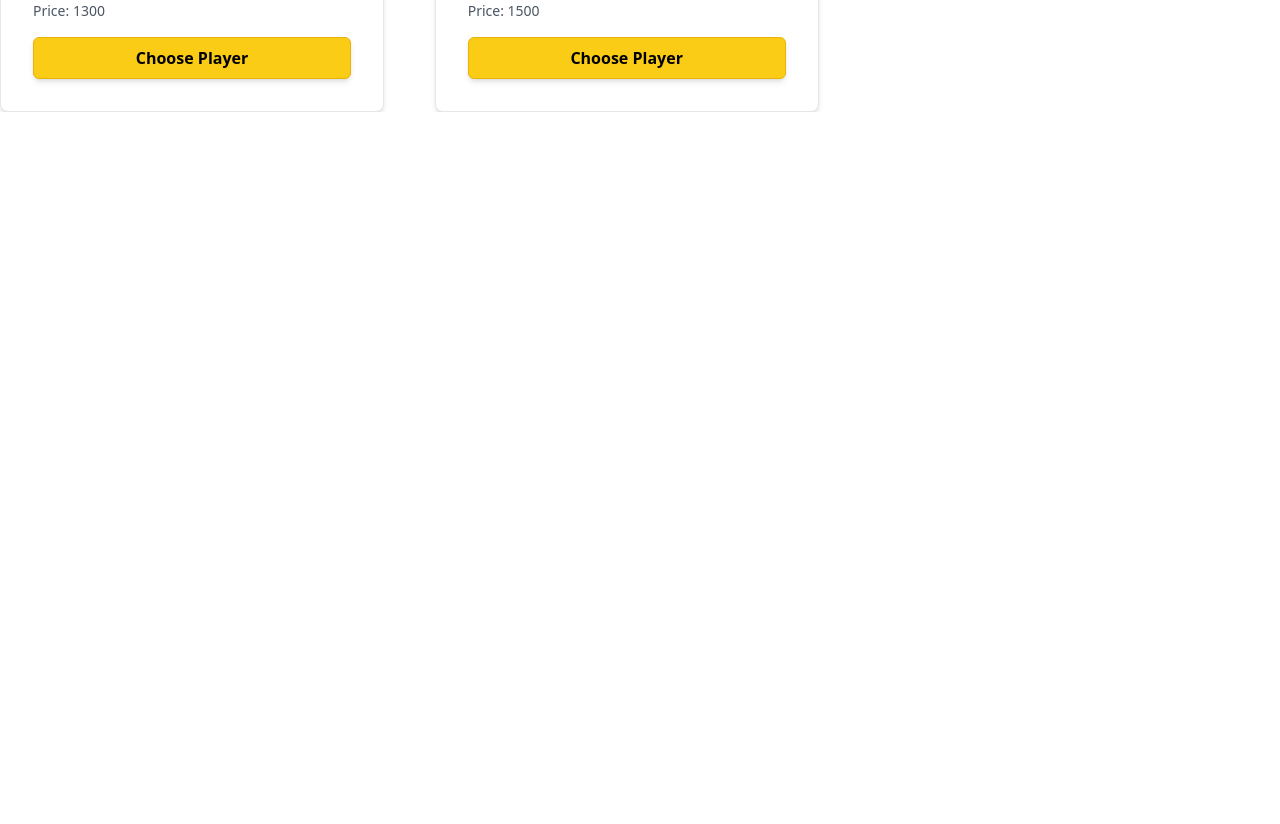
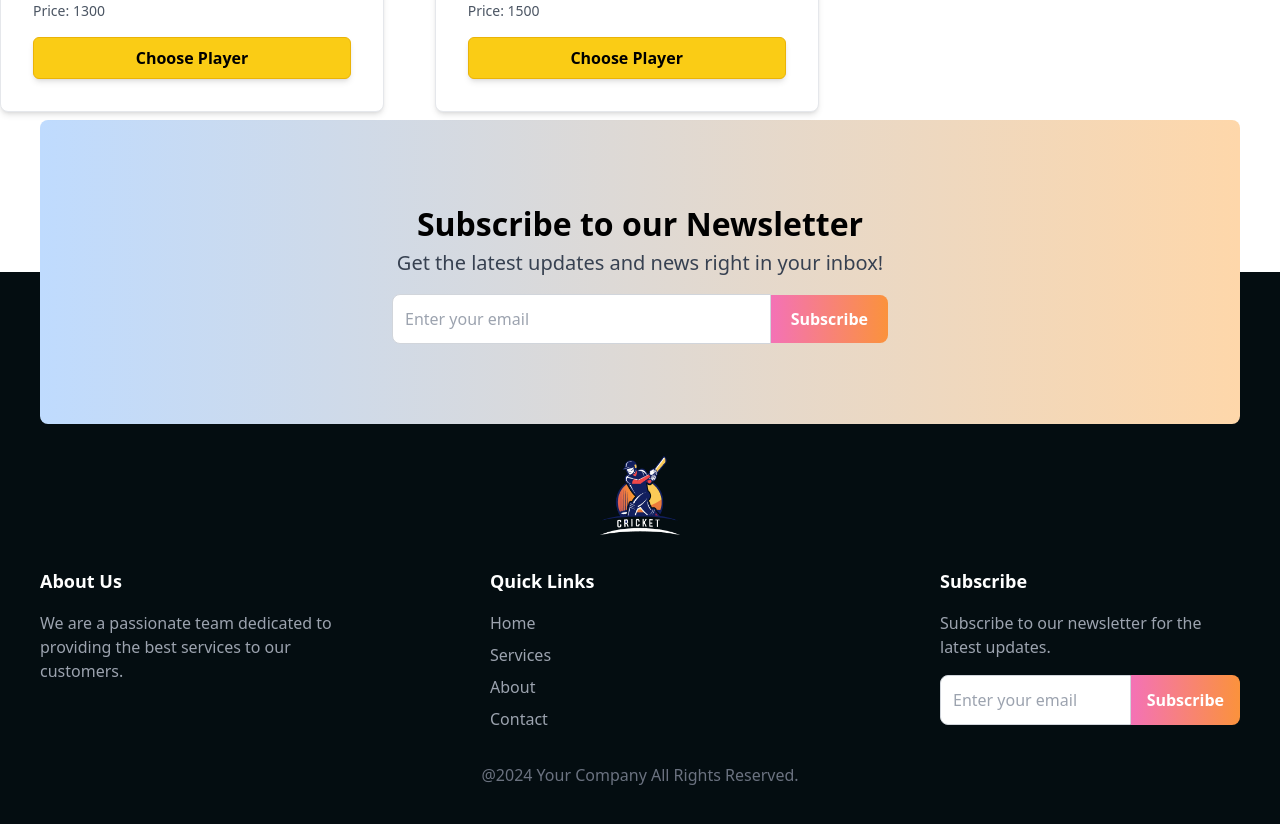
Before and after one commit to mozaddedalfeshani/bplDream11, a React (Vite) app: page / in a window 1280 px wide. Shown: the part 1860-2684 px from the top of the page. Before the commit the page ends 1972 px from the top, so only its background shows below. Built offline with nearby package versions, Linux system fonts and the light colour scheme.

Commit message:
I think full done , Just Design processing

```diff
--- a/src/App.jsx
+++ b/src/App.jsx
@@ -3,13 +3,14 @@ import "./App.css";
 import NavBar from "./components/Header/NavBar";
 import Hero from "./components/hero/Hero";
 import PlayerToggle from "./components/main/PlayerToggle";
+import Footer from "./components/footer/Footer";
 
 function App() {
   const [money, setMoney] = useState(0); // Initialize money with 0
   const [selectedPlayers, setSelectedPlayers] = useState([]); // State for selected players
 
   const addMoney = () => {
-    setMoney(money + 200000);
+    setMoney(money + 9000);
   };
 
   return (
@@ -24,6 +25,7 @@ function App() {
           setSelectedPlayers={setSelectedPlayers}
         />
       </div>
+      <Footer />
     </>
   );
 }
--- a/src/components/footer/Footer.jsx
+++ b/src/components/footer/Footer.jsx
@@ -0,0 +1,95 @@
+import logo from "../../assets/logo-footer.png";
+
+export default function Footer() {
+  return (
+    <div className="bg-[#040D11] text-white p-10 mt-40">
+      <div className="container mx-auto">
+        {/* Newsletter Section */}
+        <div className="bg-gradient-to-r from-blue-200 to-orange-200 rounded-lg p-8 mb-8 text-center -mt-48 py-20">
+          <h2 className="text-[32px] text-black font-bold">
+            Subscribe to our Newsletter
+          </h2>
+          <p className="text-gray-700  text-[20px] mb-4">
+            Get the latest updates and news right in your inbox!
+          </p>
+          <div className="flex justify-center items-center">
+            <input
+              type="email"
+              placeholder="Enter your email"
+              className="p-3 w-1/3 rounded-l-lg border border-gray-300 focus:outline-none"
+            />
+            <button className="px-5 py-3 bg-gradient-to-r from-pink-400 to-orange-400 text-white rounded-r-lg font-semibold">
+              Subscribe
+            </button>
+          </div>
+        </div>
+        {/* Footer Logo */}
+        <div className="text-center my-8">
+          <img src={logo} alt="Cricket Logo" className="mx-auto w-20" />
+        </div>
+
+        {/* Footer Links Section */}
+        <footer className="flex flex-col md:flex-row justify-between items-start gap-8">
+          {/* About Us */}
+          <div className="md:w-1/4">
+            <h6 className="text-lg font-semibold mb-4">About Us</h6>
+            <p className="text-gray-400">
+              We are a passionate team dedicated to providing the best services
+              to our customers.
+            </p>
+          </div>
+
+          {/* Quick Links */}
+          <div className="md:w-1/4">
+            <h6 className="text-lg font-semibold mb-4">Quick Links</h6>
+            <ul className="space-y-2">
+              <li>
+                <a href="#" className="text-gray-400 hover:text-white">
+                  Home
+                </a>
+              </li>
+              <li>
+                <a href="#" className="text-gray-400 hover:text-white">
+                  Services
+                </a>
+              </li>
+              <li>
+                <a href="#" className="text-gray-400 hover:text-white">
+                  About
+                </a>
+              </li>
+              <li>
+                <a href="#" className="text-gray-400 hover:text-white">
+                  Contact
+                </a>
+              </li>
+            </ul>
+          </div>
+
+          {/* Subscribe Section */}
+          <div className="md:w-1/4">
+            <h6 className="text-lg font-semibold mb-4">Subscribe</h6>
+            <p className="text-gray-400 mb-4">
+              Subscribe to our newsletter for the latest updates.
+            </p>
+            <div className="flex">
+              <input
+                type="email"
+                placeholder="Enter your email"
+                className="p-3 w-full rounded-l-lg border border-gray-300 focus:outline-none"
+              />
+              <button className="px-4 bg-gradient-to-r from-pink-400 to-orange-400 text-white rounded-r-lg font-semibold">
+                Subscribe
+              </button>
+            </div>
+          </div>
+        </footer>
+
+        {/* Copyright */}
+        <p className="text-center text-gray-500 mt-8">
+          @2024 Your Company All Rights Reserved.
+        </p>
+      </div>
+    </div>
+  );
+}
--- a/src/components/hero/Hero.jsx
+++ b/src/components/hero/Hero.jsx
@@ -2,13 +2,13 @@ export default function Hero({ addMoney }) {
   return (
     <div className="hero w-full rounded-2xl bg-gradient-to-r py-3 from-[#a1a1aa] via-[#000000] to-[#9b8d8b]">
       <div className="hero-content text-center">
-        <div className="max-w-2xl">
+        <div className="max-w-2xl flex flex-col items-center justify-center">
           <img
             src="src/assets/banner-main.png"
             alt="Cricket Icon"
             className="w-[248px] mx-auto mb-4"
           />
-          <h1 className="text-[40px] font-bold">
+          <h1 className="text-[40px] font-bold text-white max-w-[970px] text-center">
             Assemble Your Ultimate Dream 11 Cricket Team
           </h1>
           <p className="text-white text-opacity-70 text-xl mt-2">
--- a/src/components/player/SelectedPlayers.jsx
+++ b/src/components/player/SelectedPlayers.jsx
@@ -1,3 +1,5 @@
+import deleteIcon from "../../assets/delete.png";
+
 const SelectedPlayers = ({ selectedPlayers, setSelectedPlayers, setMoney }) => {
   const handleRemovePlayer = (player) => {
     setMoney((prevMoney) => prevMoney + Number(player.price));
@@ -31,9 +33,9 @@ const SelectedPlayers = ({ selectedPlayers, setSelectedPlayers, setMoney }) => {
               </div>
             </div>
             <button
-              className="btn btn-error ml-auto"
+              className=" ml-auto"
               onClick={() => handleRemovePlayer(player)}>
-              Remove
+              <img src={deleteIcon} className="w-8" alt="Delete Icon" />
             </button>
           </div>
 
```
